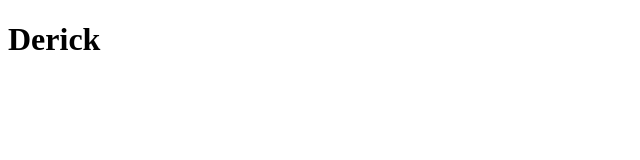
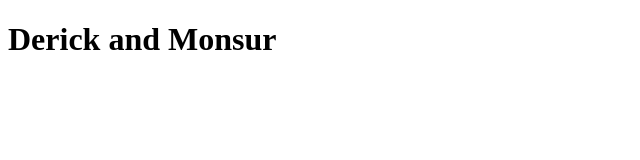
Before and after one commit to Derick1530/Derick1530-derick-zihalirwa-and-Monsur, a plain HTML site: page index.html in a window 1280 px wide. Shown: the whole page, without its empty margins (0-640 px from the left). Drawn offline with Linux system fonts and the light colour scheme.

Commit message:
second commit

```diff
--- a/index.html
+++ b/index.html
@@ -5,10 +5,9 @@
     <title>Fork Me! FCC: Test Suite Template</title>
     <link rel="stylesheet" href="css/style.css" />
   </head>
-
   <body>
     <script src="https://cdn.freecodecamp.org/testable-projects-fcc/v1/bundle.js"></script>
-    <h1>Derick</h1>
+    <h1>Derick and Monsur</h1>
     <script src="js/index.js"></script>
   </body>
 </html>
```
